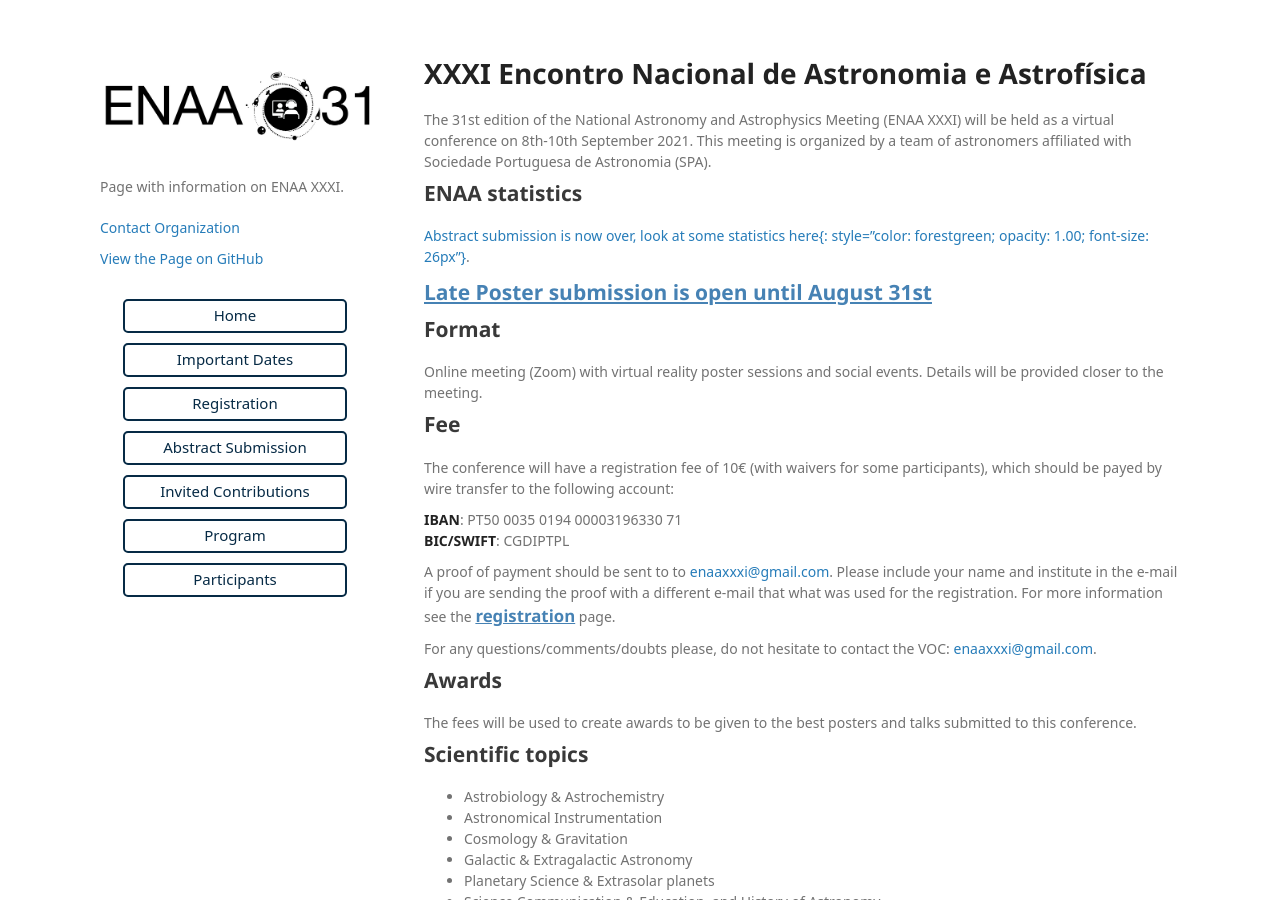
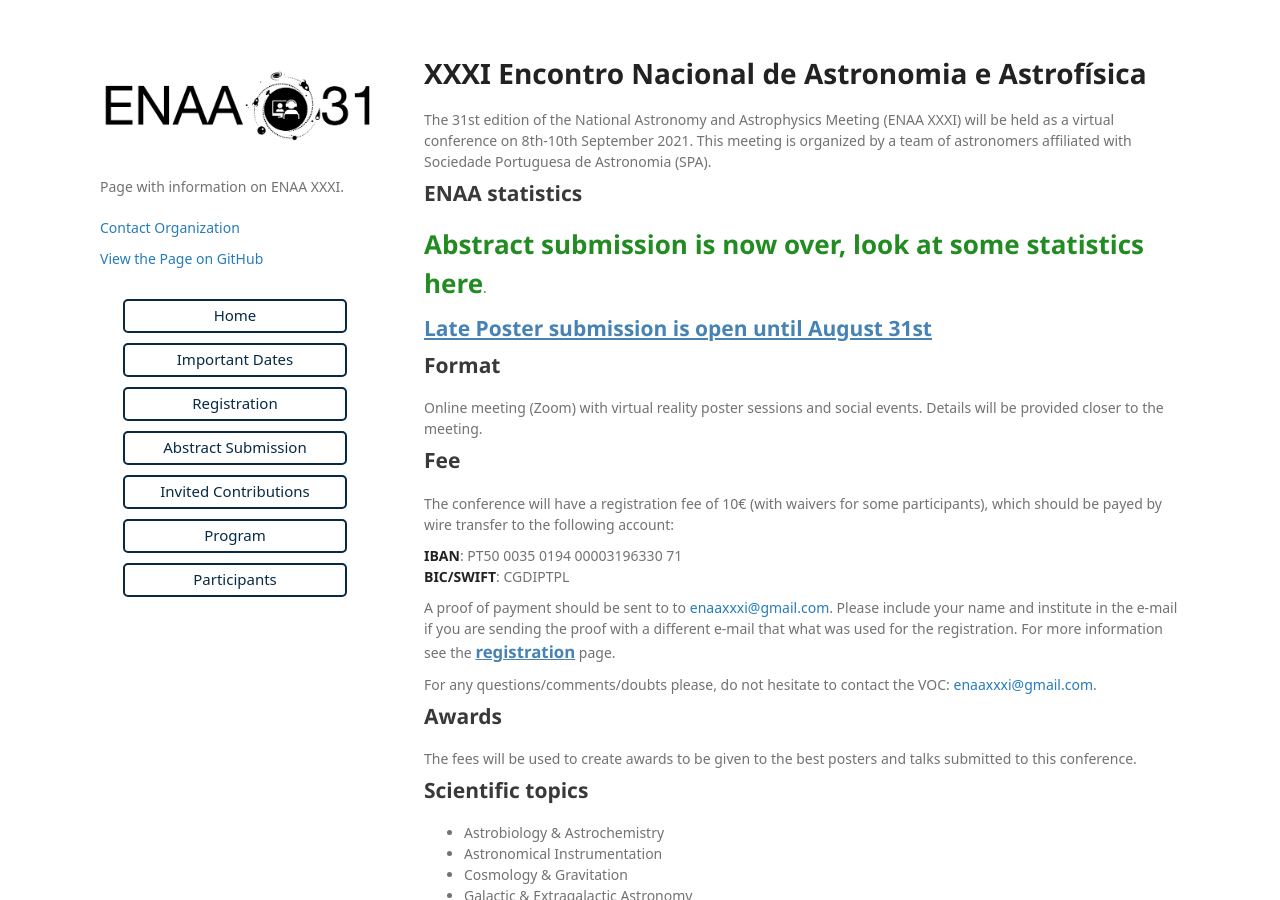
Before and after one commit to ENAAXXXI/ENAAXXXI.github.io, a Jekyll site: the page built from index.md, in a window 1280 px wide and 900 px high. Built offline with Jekyll 4.4.1, drawn with Linux system fonts in a browser that asks for light colours; some web fonts are replaced; our own code applies the rules of GitHub Pages for plain Markdown files.

Commit message:
update home

```diff
--- a/index.md
+++ b/index.md
@@ -4,7 +4,7 @@ The 31st edition of the National Astronomy and Astrophysics Meeting (ENAA XXXI)
 is organized by a team of astronomers affiliated with Sociedade Portuguesa de Astronomia (SPA).
 ## ENAA statistics
 
-[Abstract submission is now over, look at some statistics here{: style="color: forestgreen; opacity: 1.00; font-size: 26px"}](./abstract_stats.md).
+[**Abstract submission is now over, look at some statistics here**{: style="color: forestgreen; opacity: 1.00; font-size: 26px"}](./abstract_stats.md).
 
 [**Late Poster submission is open until August 31st**{: style="color: steelblue; opacity: 1.00; font-size: 21px; text-decoration: underline"}](./abstract_gform.md)
 
```
